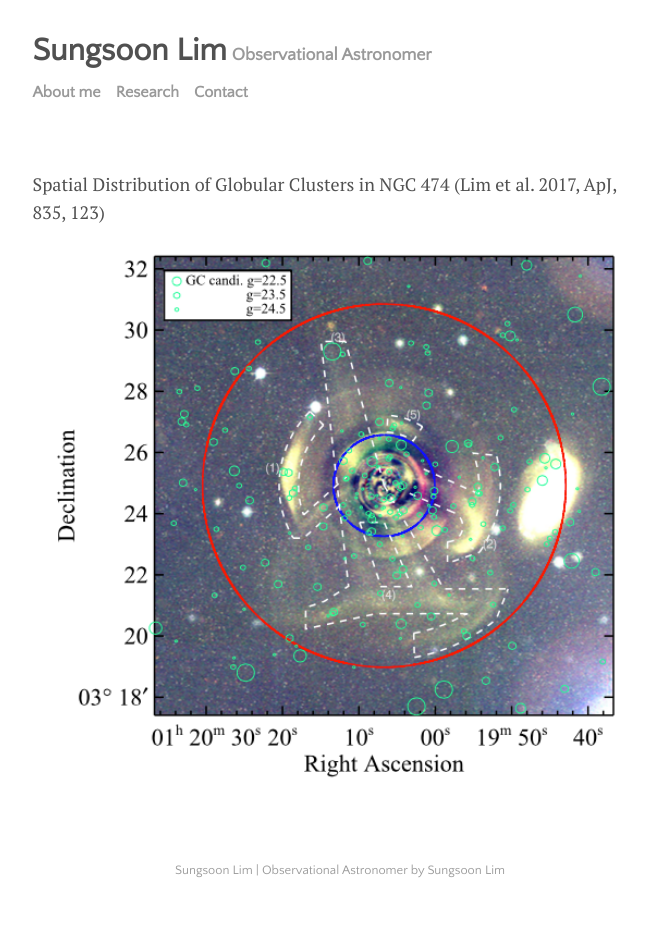
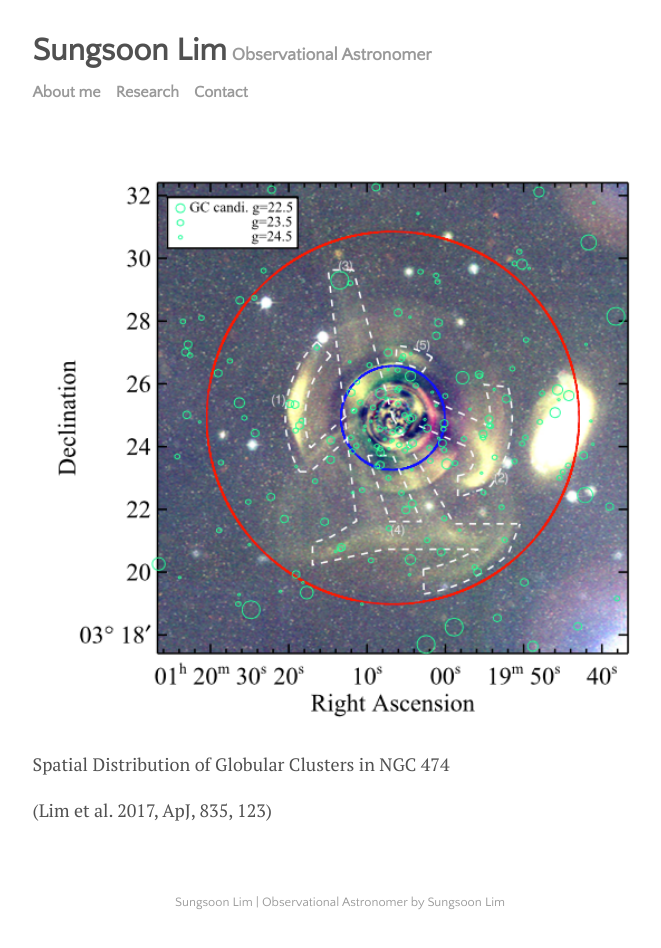
Before and after one commit to astroslim/astroslim.github.io, a Jekyll site: the page built from index.md, in a window 1280 px wide. Shown: the whole page, without its empty margins (300-961 px from the left). Built offline with Jekyll 4.4.1, drawn with Linux system fonts in a browser that asks for light colours; our own code applies the rules of GitHub Pages for plain Markdown files; the list of posts is cut into pages by our own code; before the commit the page ends 916 px from its top, so only the background shows below that.

Commit message:
Update index.md

```diff
--- a/index.md
+++ b/index.md
@@ -1,4 +1,5 @@
-Spatial Distribution of Globular Clusters in NGC 474 (Lim et al. 2017, ApJ, 835, 123)
+<img src="n474.png" width="800">
 
+Spatial Distribution of Globular Clusters in NGC 474
 
-<img src="n474.png" width="600">
+(Lim et al. 2017, ApJ, 835, 123)
```
